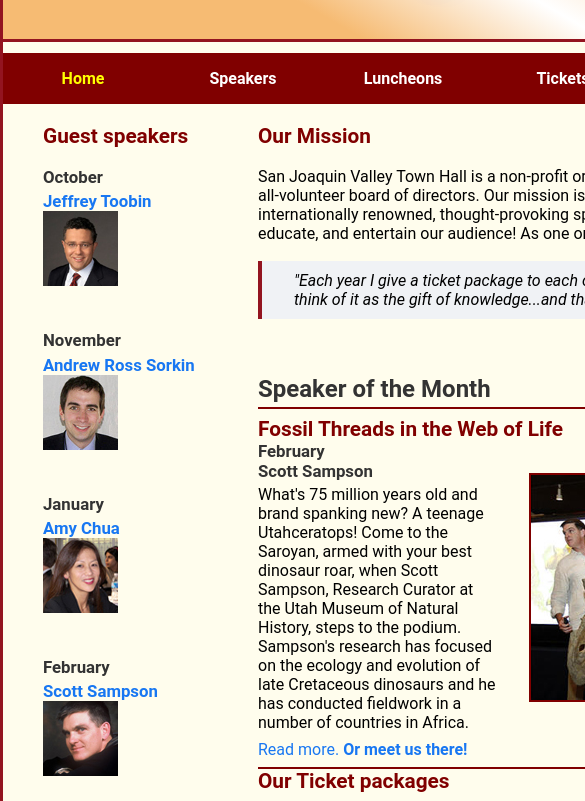
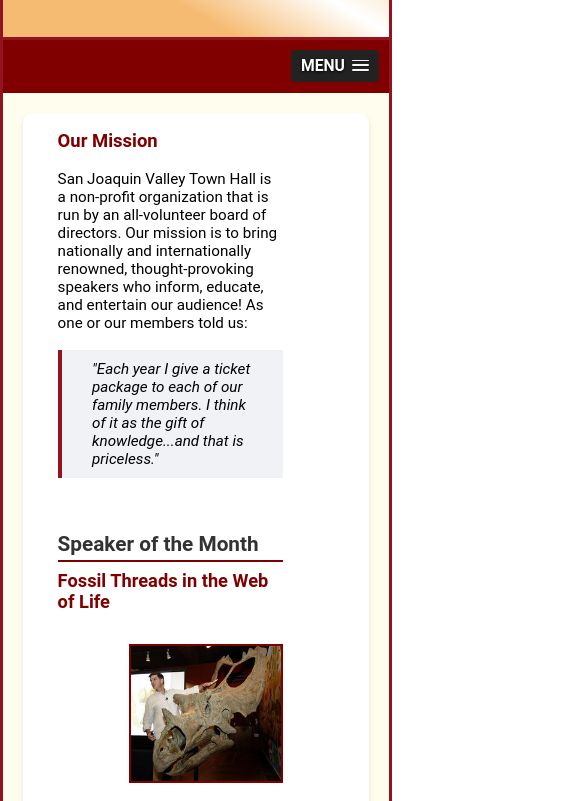
Before and after one commit to asalamatov/WebDevNau, a plain HTML site: page index.html in a window 390 px wide. Shown: the part 196-997 px from the top of the page, 585 px wide, since content can reach past the window. Drawn offline with nearby package versions, Linux system fonts and the light colour scheme.

Commit message:
added media queries

```diff
--- a/index.html
+++ b/index.html
@@ -6,6 +6,14 @@
 	<title>San Joaquin Valley Town Hall</title>
 	<link rel="shortcut icon" href="images/favicon.ico">
   <link rel="stylesheet" href="styles/main.css">
+  <link rel="stylesheet" href="styles/slicknav.css">
+  <script src="https://code.jquery.com/jquery-2.1.3.min.js"></script>
+  <script src="js/jquery.slicknav.min.js"></script>
+  <script type="text/javascript">
+    $(document).ready(function () {
+      $('#nav_menu').slicknav({ prependTo: "#mobilemenu" });
+    });
+  </script>
 </head>
 
 <body>
@@ -20,6 +28,7 @@
           </h3>
         </div>
 	</header>
+  <nav id="mobilemenu"></nav>
   <nav id="nav_menu">
     <ul id="nav_menu">
       <li><a href="index.html" class="current">Home</a></li>
@@ -82,12 +91,11 @@
 
     <aside>
       <h2>Guest speakers</h2>
-      <br>
+      <div class="speaker-columns">
         <div class="speaker">
           <h3>October</h3>
           <h3><a href="speakers/toobin.html">Jeffrey Toobin<br>
             <img src="images/toobin75.jpg" alt="toobin_image"></a></h3>
-
         </div>
 
 
@@ -95,7 +103,6 @@
           <h3>November</h3>
           <h3><a href="speakers/sorkin.html">Andrew Ross Sorkin<br>
             <img src="images/sorkin75.jpg" alt="sorkin_image"></a></h3>
-
         </div>
 
         <div class="speaker">
@@ -104,14 +111,13 @@
                 <img src="images/chua75.jpg" alt="chua_image">
               </a>
           </h3>
-
         </div>
 
         <div class="speaker">
           <h3>February</h3>
           <h3><a href="speakers/sampson.html">Scott Sampson<br>
             <img src="images/sampson75.jpg" alt="chua_image"></a></h3>
-
+        </div>
       </div>
     </aside>
 
--- a/styles/main.css
+++ b/styles/main.css
@@ -37,7 +37,8 @@ html {
 }
 
 body {
-  width: 800px;
+  width: 99%;
+  max-width: 960px;
   margin: auto;
   margin-top: 0;
   margin-bottom: 0;
@@ -58,15 +59,16 @@ main {
 }
 
 section {
-  width: 525px;
+  width: 65%;
   float: right;
   padding-bottom: 20px;
 }
 
 aside {
-  width: 215px;
+  /* width: 25%; */
   float: right;
   padding-left: 20px;
+  padding-right: 40px;
   padding-bottom: 20px;
 }
 
@@ -151,10 +153,13 @@ article{
 }
 
 article   img {
+  max-width: 40%;
+  min-width: 150px;
     float: right;
     margin: 2rem 0 2rem 2rem;
     border: #800000 solid 2px;
 }
+
 
 
 h3 {
@@ -196,14 +201,14 @@ ul li {
   /* padding-bottom: .35em; */
 }
 
-a {
+a, li a {
   color: #1877f2;
   text-decoration: none;
   transition: color 0.3s ease;
 }
 
 a:hover {
-  color: #42b72a;
+  color: #931420;
   text-decoration: underline;
   font-style: italic;
 }
@@ -260,7 +265,7 @@ ul {
 
 #nav_menu ul li a {
   display: block;
-  width: 10rem;
+  width: 9rem;
   text-align: center;
   padding: 1em 0;
   text-decoration: none;
@@ -293,3 +298,68 @@ ul {
   clear: both;
   display: block;
 }
+
+aside h2 {
+  padding-bottom: 1rem;
+}
+
+.slicknav_menu {
+  display: none;
+}
+
+@media screen and (max-width: 959px) {
+  h1 {
+    font-size: 135%;
+  }
+
+  aside h2,
+  section h2 {
+    font-size: 120%;
+  }
+}
+
+@media screen and (max-width: 767px) {
+  header img {
+    float: none;
+    text-align: center;
+  }
+
+  section, aside {
+    float:none;
+    padding-top: 5%;
+    padding-left: 10%;
+    padding-right: 10%;
+    width: 100% - 10%;
+  }
+  aside * {
+    text-align: center;
+  }
+
+  article img {
+    width: 30%;
+  }
+
+  .speaker-columns {
+    -moz-column-count: 2;
+    -webkit-column-count: 2;
+    column-count: 2;
+    width: 90%;
+  }
+
+  #nav_menu {
+    display: none;
+  }
+  .slicknav_menu {
+    display: block;
+    background-color: #800000 !important;
+  }
+}
+
+@media screen and (max-width: 479px){
+  * {
+    font-size: 99%;
+  }
+  img {
+    max-width: 90%;
+  }
+}
```
Lines whose indentation alone changed are shown as unchanged.
